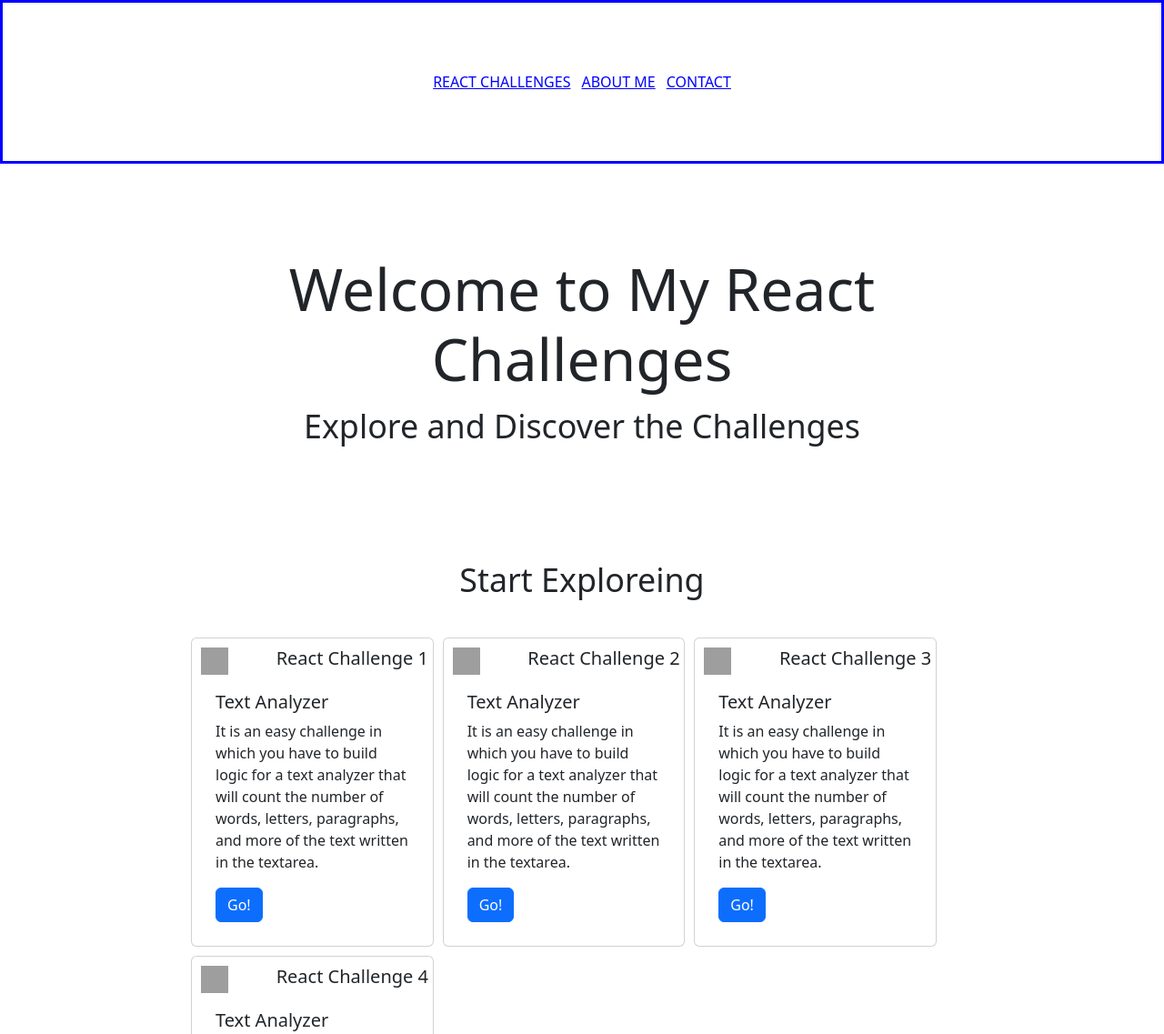
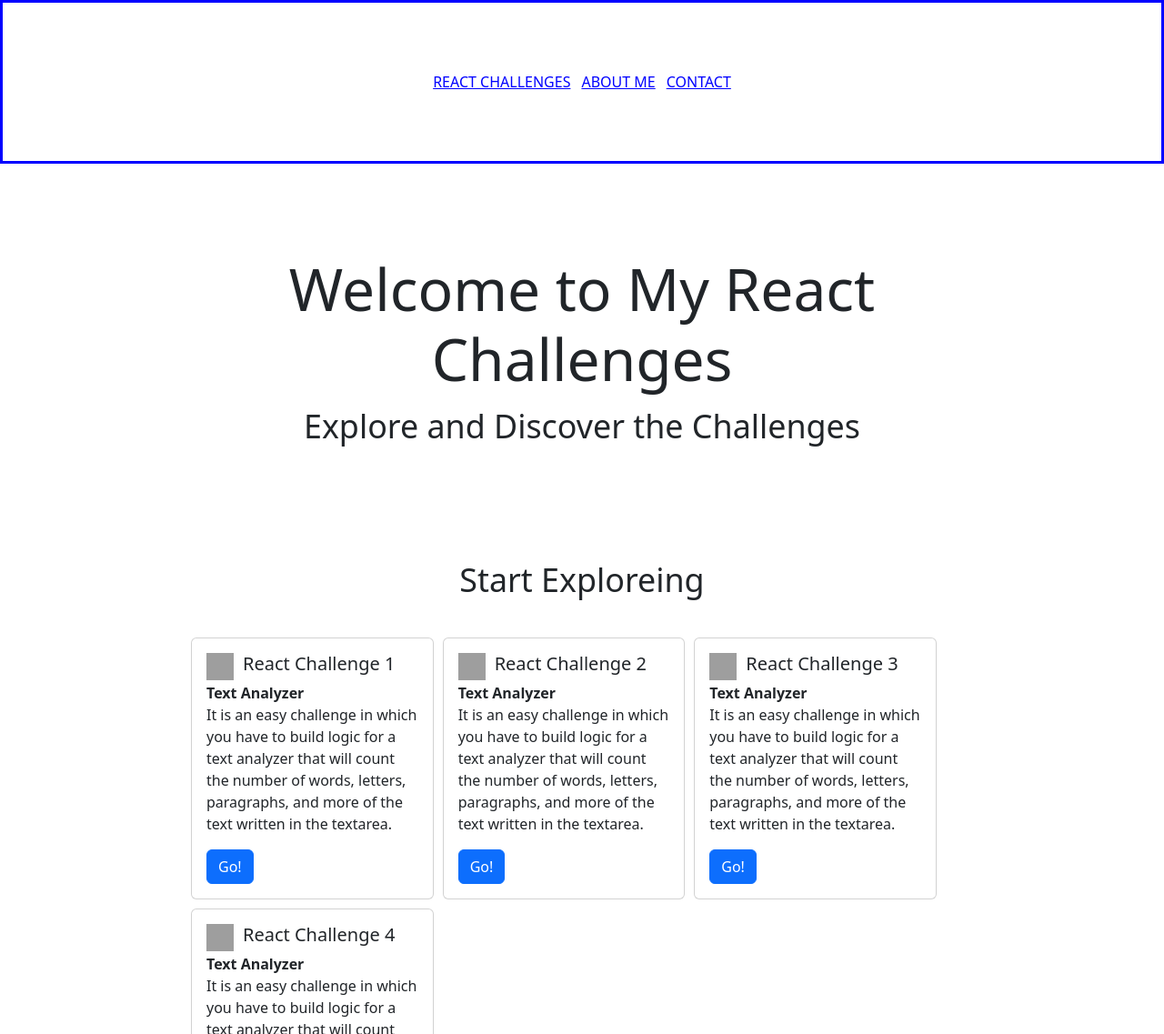
Before and after one commit to warranttsai/react-challenges-gatsby, a Gatsby site: page / in a window 1280 px wide. Shown: the top 1137 px of the page at 91% size. Built offline with nearby package versions, Linux system fonts and the light colour scheme; Gatsby itself is replaced by a stand-in of ours; grey boxes are pictures that could not be loaded.

Commit message:
fix: adjust the ReactChallengeCard style

```diff
--- a/src/components/ReactChallengeCard.jsx
+++ b/src/components/ReactChallengeCard.jsx
@@ -10,12 +10,12 @@ export default function ReactChallengeCard({
 }) {
   return (
     <div className="card react-challenge-item">
-      <div className="d-flex justify-content-between" style={{ minWidth: 250 }}>
-        <img style={{ height: 30, width: 30 }} src={Icon} alt="" />
-        <h5 className="card-title">{`React Challenge ${number}`}</h5>
-      </div>
       <div className="card-body">
-        <h5 className="card-title">{title}</h5>
+        <div className="d-flex" style={{ gap: 10 }}>
+          <img style={{ height: 30, width: 30 }} src={Icon} alt="" />
+          <h5 className="card-title">{`React Challenge ${number}`}</h5>
+        </div>
+        <b>{title}</b>
         <p className="card-text">{description}</p>
         <Link href={slug} className="btn btn-primary" itemProp="url">
           Go!
--- a/src/styles/root-page.scss
+++ b/src/styles/root-page.scss
@@ -11,7 +11,6 @@
 .react-challenge-item {
   flex: 0 0 calc(33.33% - 20px); /* This will limit the items to 33.33% width with 20px spacing, adjust as needed */
   box-sizing: border-box; /* Include padding and border in the element's total width and height */
-  padding: 10px;
 
   @media (max-width: 992px) {
     flex: 0 0 calc(50% - 20px); /* 2 items per row for screen widths up to 992px */
```
